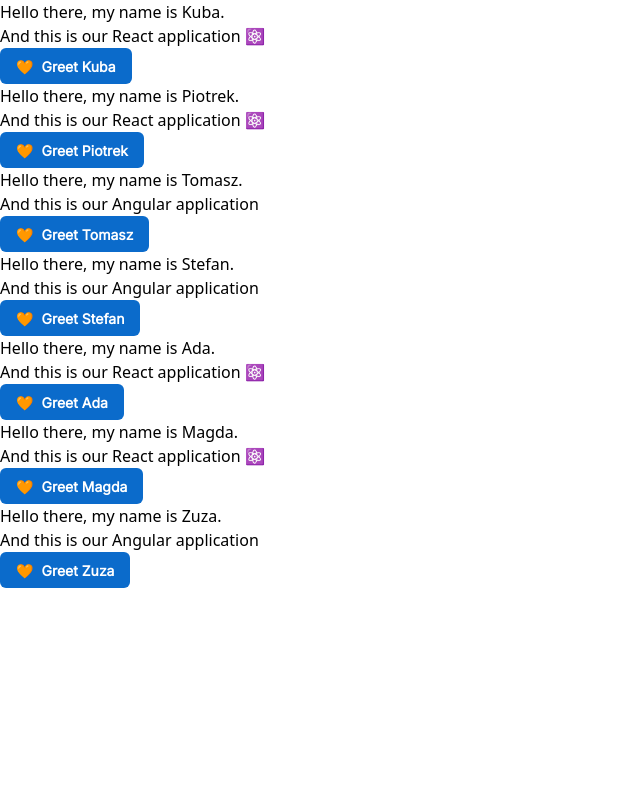
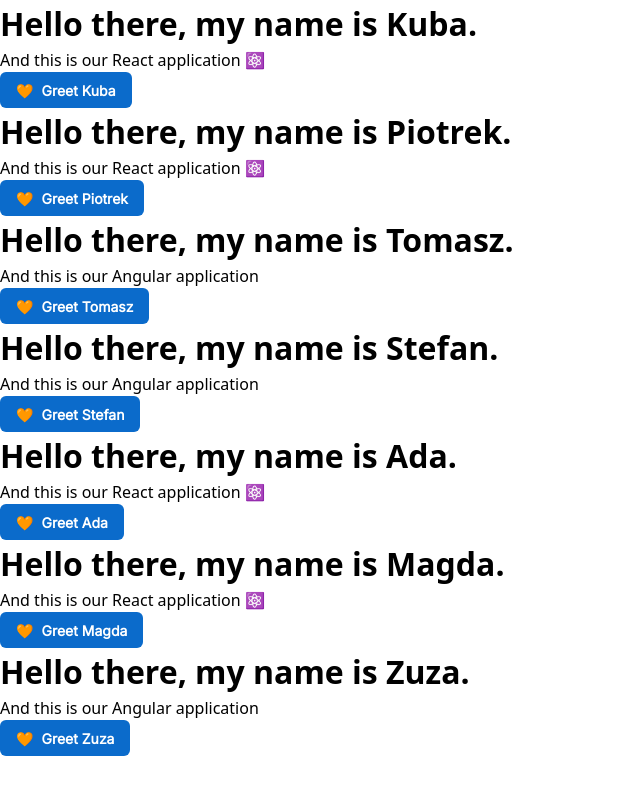
Before and after one commit to Eghizio/react-workshops-stp-agh, a React (Vite) app: page / in a window 1280 px wide. Shown: the top 794 px of the page, without its empty margins (0-640 px from the left). Built offline with nearby package versions, Linux system fonts and the light colour scheme.

Commit message:
Creating a Styled Component

```diff
--- a/src/components/GreetingCard/GreetingCard.tsx
+++ b/src/components/GreetingCard/GreetingCard.tsx
@@ -1,5 +1,6 @@
 import { Button } from "@mui/joy";
 import { Student } from "../../model";
+import styled from "styled-components";
 
 interface Props {
   student: Student;
@@ -12,7 +13,7 @@
 
   return (
     <div className="p-1 border border-solid border-red-600">
-      <h1 className="text-2xl font-bold">Hello there, my name is {name}.</h1>
+      <Heading>Hello there, my name is {name}.</Heading>
       <p>
         And this is our {technology} application{" "}
         {technology === "React" && "⚛️"}
@@ -23,3 +24,8 @@
     </div>
   );
 };
+
+const Heading = styled.h1`
+  font-size: xx-large;
+  font-weight: bold;
+`;
```
